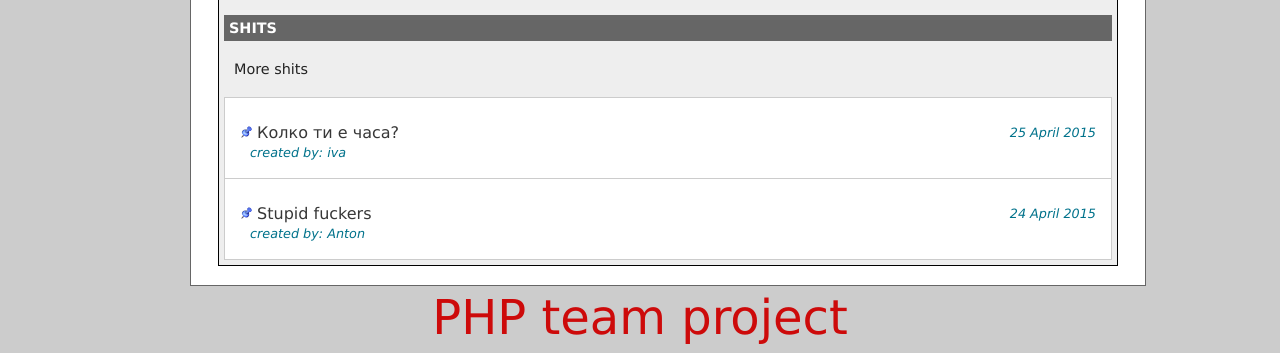
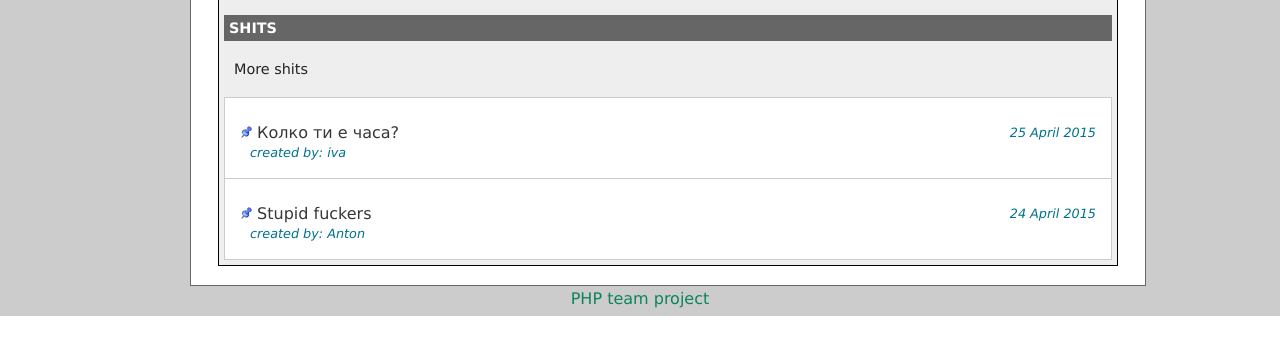
Before and after one commit to tkutsarov/PHP_Team_Seattle, a PHP site: page /index.php in a window 1280 px wide. Shown: the part 1955-2308 px from the top of the page. After the commit the page ends 2271 px from the top, so only its background shows below. Run offline with PHP 8.4, Linux system fonts and the light colour scheme; data comes from the database, SQL or seed files in the repository.

Commit message:
#footer css  changed

```diff
--- a/style/main.css
+++ b/style/main.css
@@ -124,8 +124,8 @@ h3 {margin: 0; padding: 0;}
 }
 #footer {
     clear: both;
-    font-size: 3rem;
-    color: #cd0a0a;
+    font-size: 1rem;
+    color: rgba(0, 128, 87, 0.95);
     padding: 3px 0 0 0;
 }
 
```
